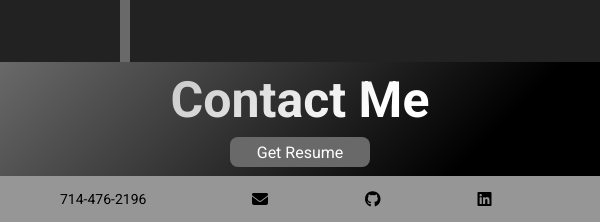
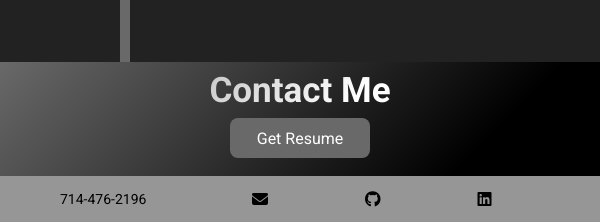
Before and after one commit to Jeff496/Portfolio, a plain HTML site: page index.html in a window 600 px wide. Shown: the part 2302-2524 px from the top of the page. Drawn offline with Linux system fonts and the light colour scheme.

Commit message:
footer fixes for medium screens

```diff
--- a/style.css
+++ b/style.css
@@ -330,17 +330,16 @@ nav .fa-solid {
         height: 30vh;
         justify-content: space-evenly;
         align-items: center;
-
     }
 
     .footer-content a {
         height: clamp(20px, 30px, 40px);
         width: clamp(120px, 140px, 160px);
+        margin-bottom: 10px;
     }
 
-    .footer-content a,
     .footer-content h1 {
-        margin: 0;
+        font-size: 35px;
     }
 
     .contacts .fa-solid.fa-phone {
@@ -369,3 +368,11 @@ nav .fa-solid {
         font-size: 16px;
     }
 }
+
+/* footer changes for medium screens */
+
+@media screen and (min-width: 600px) and (max-width: 750px) {
+    .footer-content a {
+        height: clamp(35px, 60%, 40px);
+    }
+}
```
